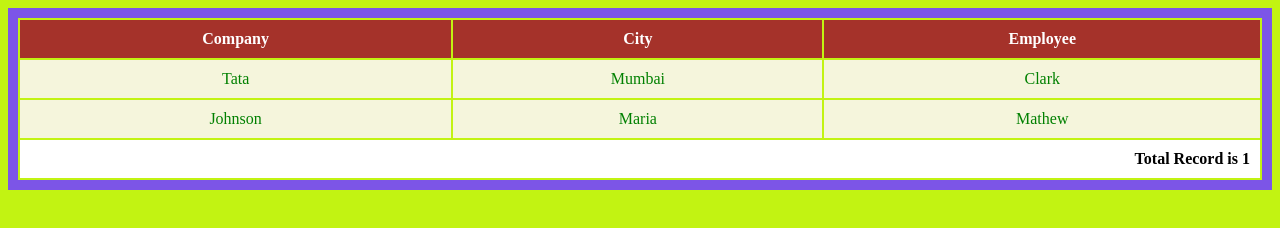
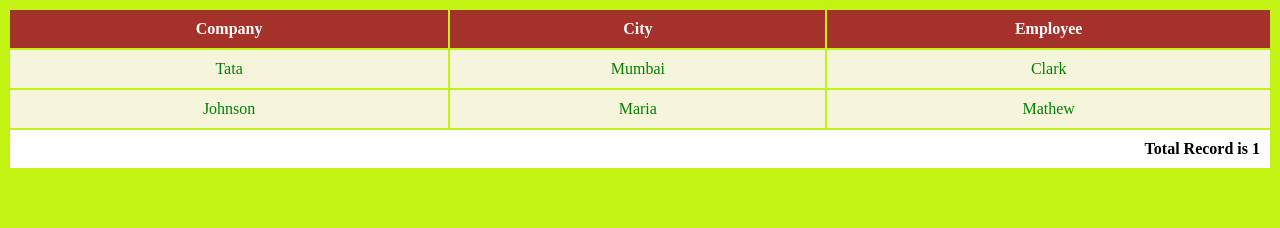
Before and after one commit to Deepakjais999/learningUI, a plain HTML site: page table.html in a window 1280 px wide. Drawn offline with Linux system fonts and the light colour scheme.

Commit message:
Updated 25-09

```diff
--- a/table.html
+++ b/table.html
@@ -7,7 +7,7 @@
 
 <body style="background-color: rgb(194, 243, 18);">
 
-    <table>
+    <table style="border:none ;">
         <thead>
             <tr>
                 <th>Company</th>
@@ -15,7 +15,7 @@
                 <th>Employee</th>
             </tr>
         </thead>
-        <tbody>
+        <tbody >
             <tr>
                 <td>Tata</td>
                 <td>Mumbai</td>
```
